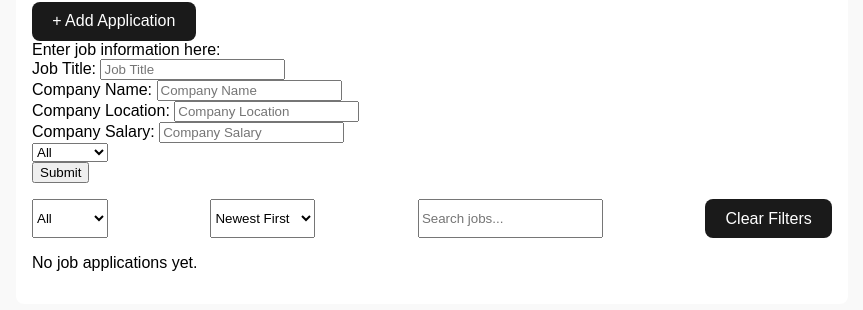
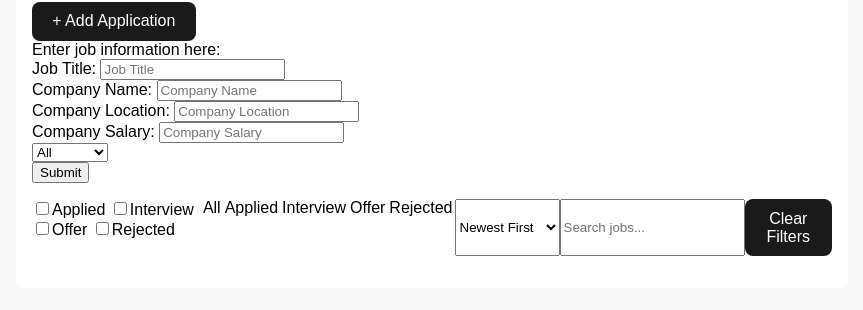
Before and after one commit to KhalidAlao/job-tracker, a website built with Vite: page index.html in a window 1280 px wide. Shown: the part 122-432 px from the top of the page, without its empty margins (208-1071 px from the left). Built offline with nearby package versions, Linux system fonts and the light colour scheme.

Commit message:
Update index.html

```diff
--- a/index.html
+++ b/index.html
@@ -42,13 +42,33 @@
 
 <section id="controls">
 
-    <select id="status-filter">
+<div id="status-filter">
+
+    <label>
+      <input type="checkbox" value="applied">Applied
+    </label>
+
+    <label>
+      <input type="checkbox" value="interview">Interview
+    </label>
+
+    <label>
+      <input type="checkbox" value="offer">Offer
+    </label>
+
+    <label>
+      <input type="checkbox" value="rejected">Rejected
+    </label>
+
+  </div>
+
+
       <option value="all">All</option>
       <option value="applied">Applied</option>
       <option value="interview">Interview</option>
       <option value="offer">Offer</option>
       <option value="rejected">Rejected</option>
-    </select>
+
 
 <select id="sort-select">
   <option value="newest first">Newest First</option>
```
